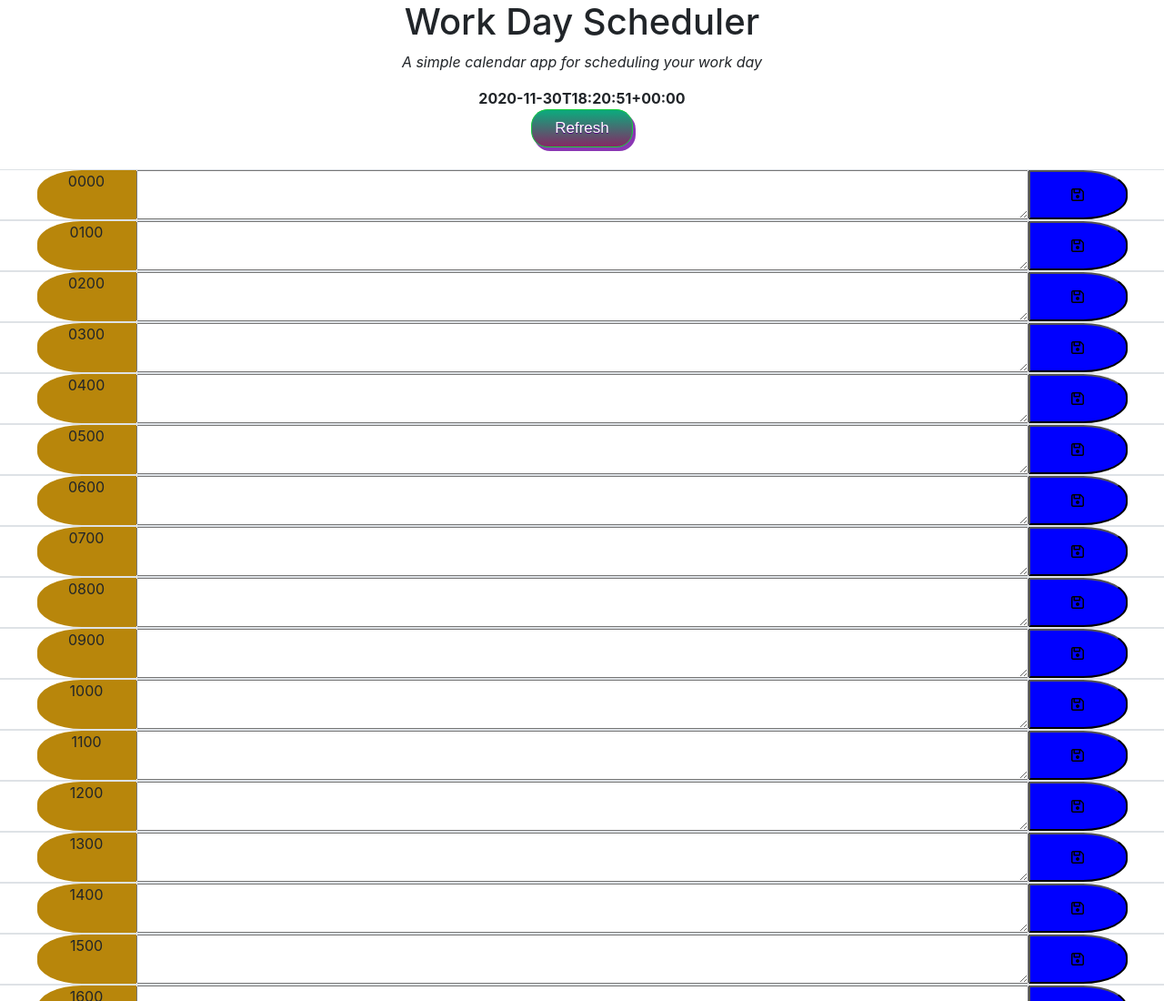
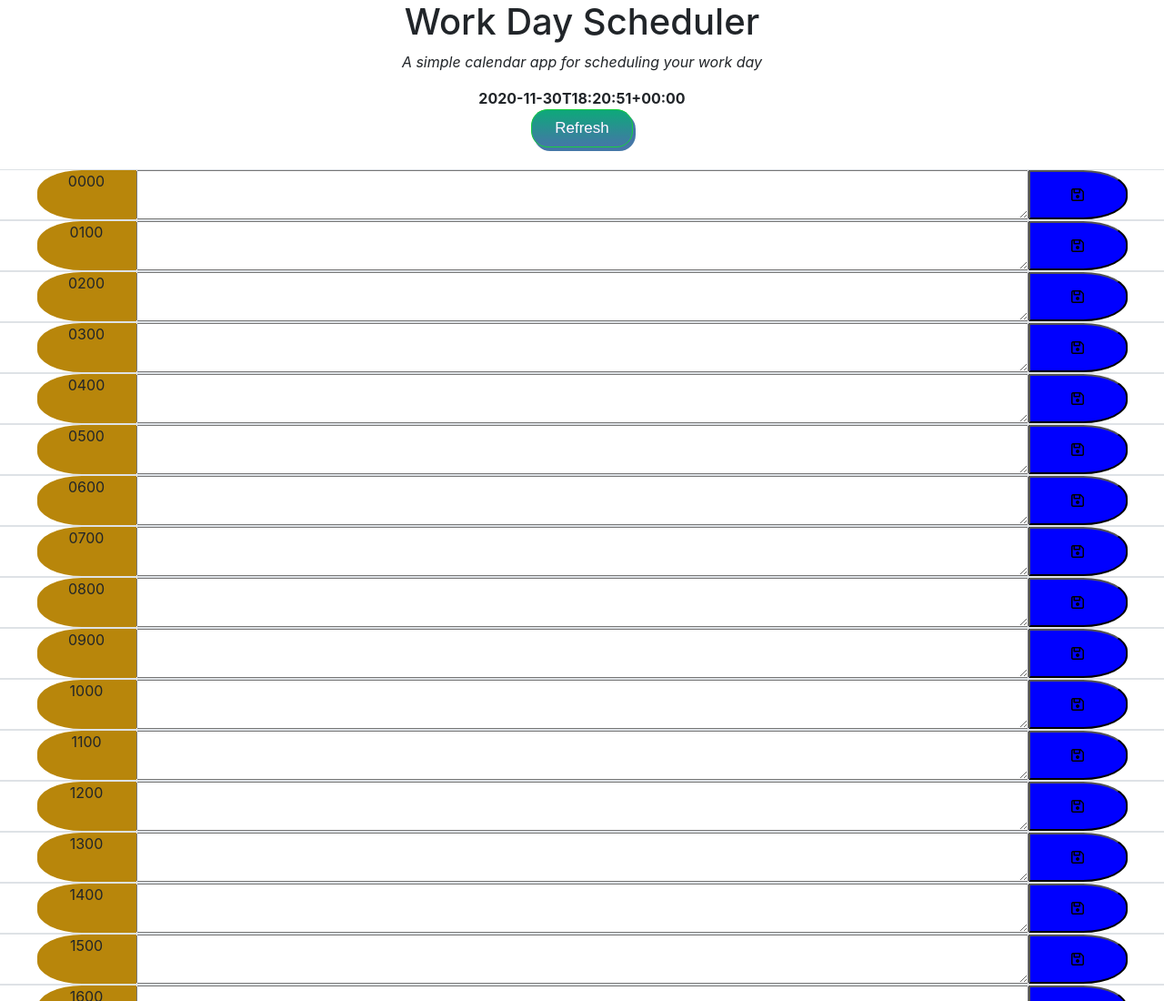
Before and after one commit to supercodingninja/WorkDay-cheduler, a plain HTML site: page index.html in a window 1280 px wide. Shown: the top 1100 px of the page at 91% size. Drawn offline with nearby package versions, Linux system fonts and the light colour scheme.

Commit message:
CSS change on Refresh button.

```diff
--- a/Assets/CSS/wds.css
+++ b/Assets/CSS/wds.css
@@ -10,8 +10,8 @@ header {
 /* Refresh Button Style */
 /* Yo! */
 #refresh {
-	box-shadow: 3px 4px 0px 0px #8a37b3;
-	background:linear-gradient(to bottom, #10a67c 5%, #852965 100%);
+	box-shadow: 3px 4px 0px 0px #4477a7;
+	background:linear-gradient(to bottom, #10a67c 5%, #4477a7 100%);
 	background-color:#10a67c;
 	border-radius:18px;
 	border:1px solid #19cf3e;
@@ -22,12 +22,12 @@ header {
 	font-size:17px;
 	padding:7px 25px;
 	text-decoration:none;
-	text-shadow:0px 1px 0px #530580;
+	text-shadow:0px 1px 0px #4477a7;
 }
 
 #refresh:hover {
-	background:linear-gradient(to bottom, #852965 5%, #10a67c 100%);
-	background-color:#852965;
+	background:linear-gradient(to bottom, #4477a7 5%, #10a67c 100%);
+	background-color:#4477a7;
 }
 
 #refresh:active {
```
